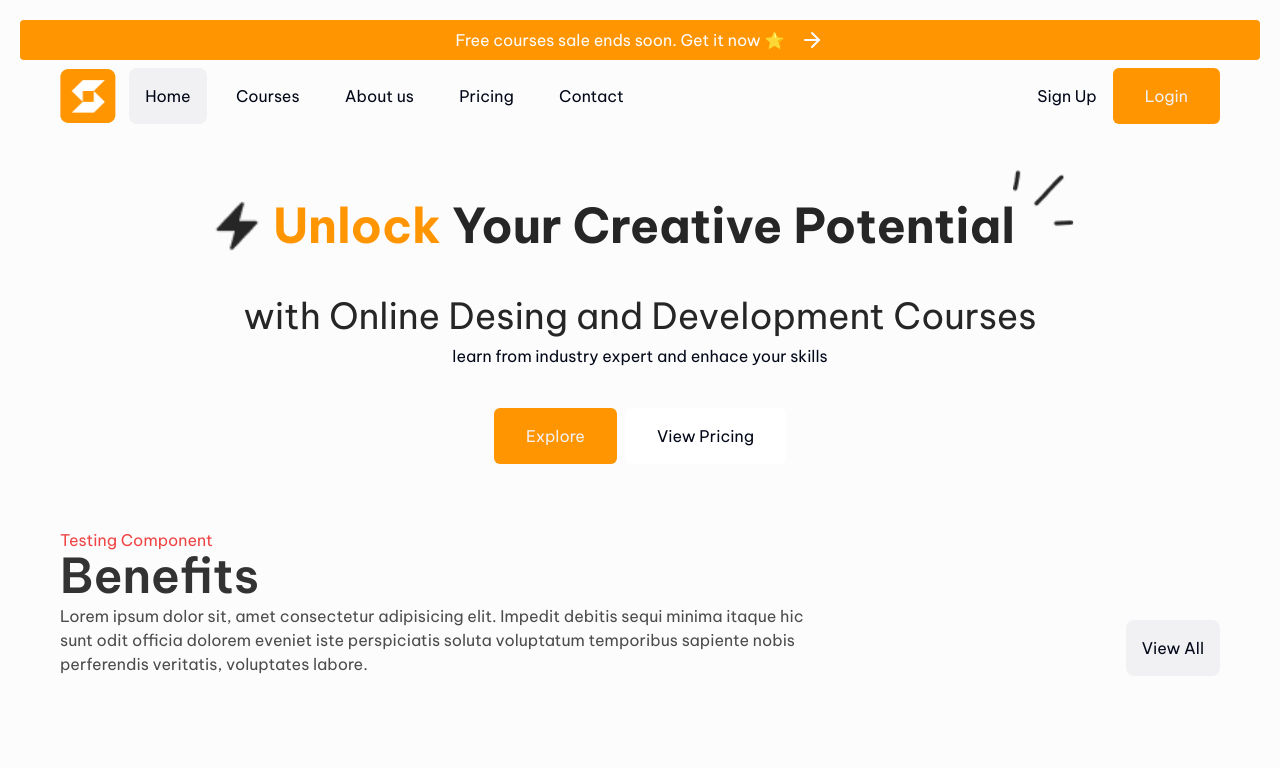
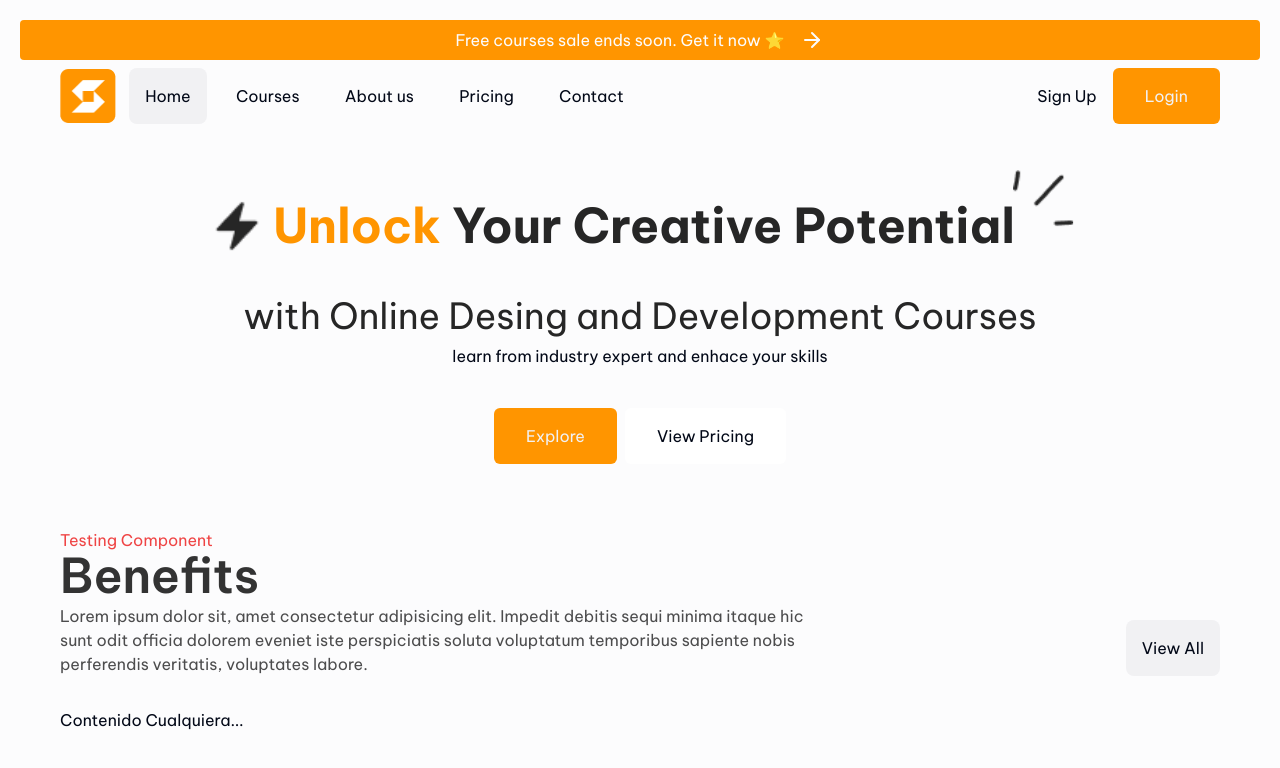
Before and after one commit to ManuelAlejandro93/innovarte, a React (Vite) app: page / in a window 1280 px wide. Shown: the top 768 px of the page. Built offline with nearby package versions, Linux system fonts and the light colour scheme; what tailwindcss-animated would draw is missing.

Commit message:
Single Section Header - corrections - Done.- Todo listo.

```diff
--- a/src/Components/SingleSectionHeader/SingleSectionHeader.tsx
+++ b/src/Components/SingleSectionHeader/SingleSectionHeader.tsx
@@ -19,7 +19,8 @@ export const SingleSectionHeader = ({
           <AppButton text={'View All'}></AppButton>
         </span>
       </div>
-      <div className={`${fontsizes.general} text-red-400 mt-8`} />
+      <div className='mt-8 md:mt-6 lg:mt-8' />
+      <h3 className={`${fontsizes.general}`}>Contenido Cualquiera...</h3>
     </>
   );
 };
```
